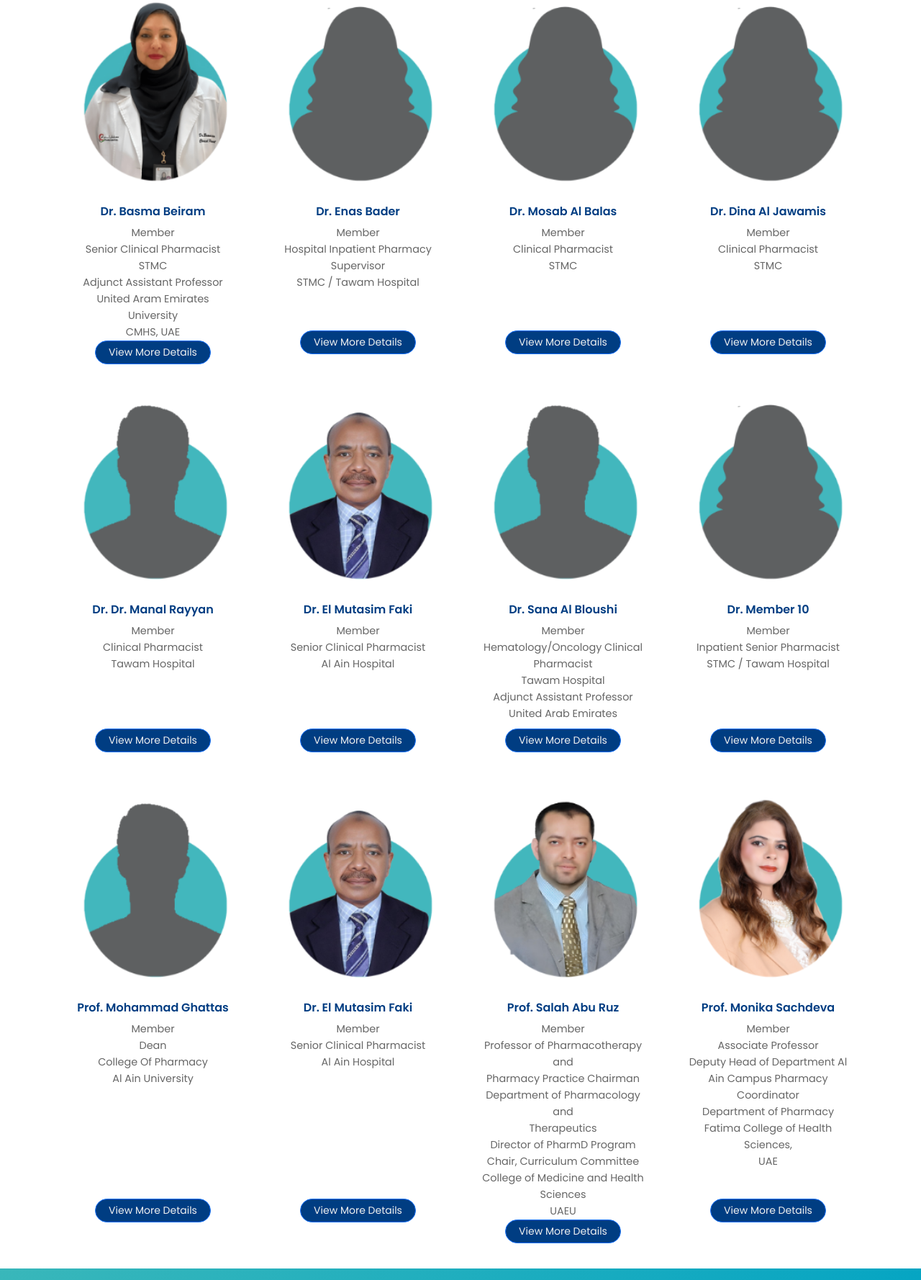
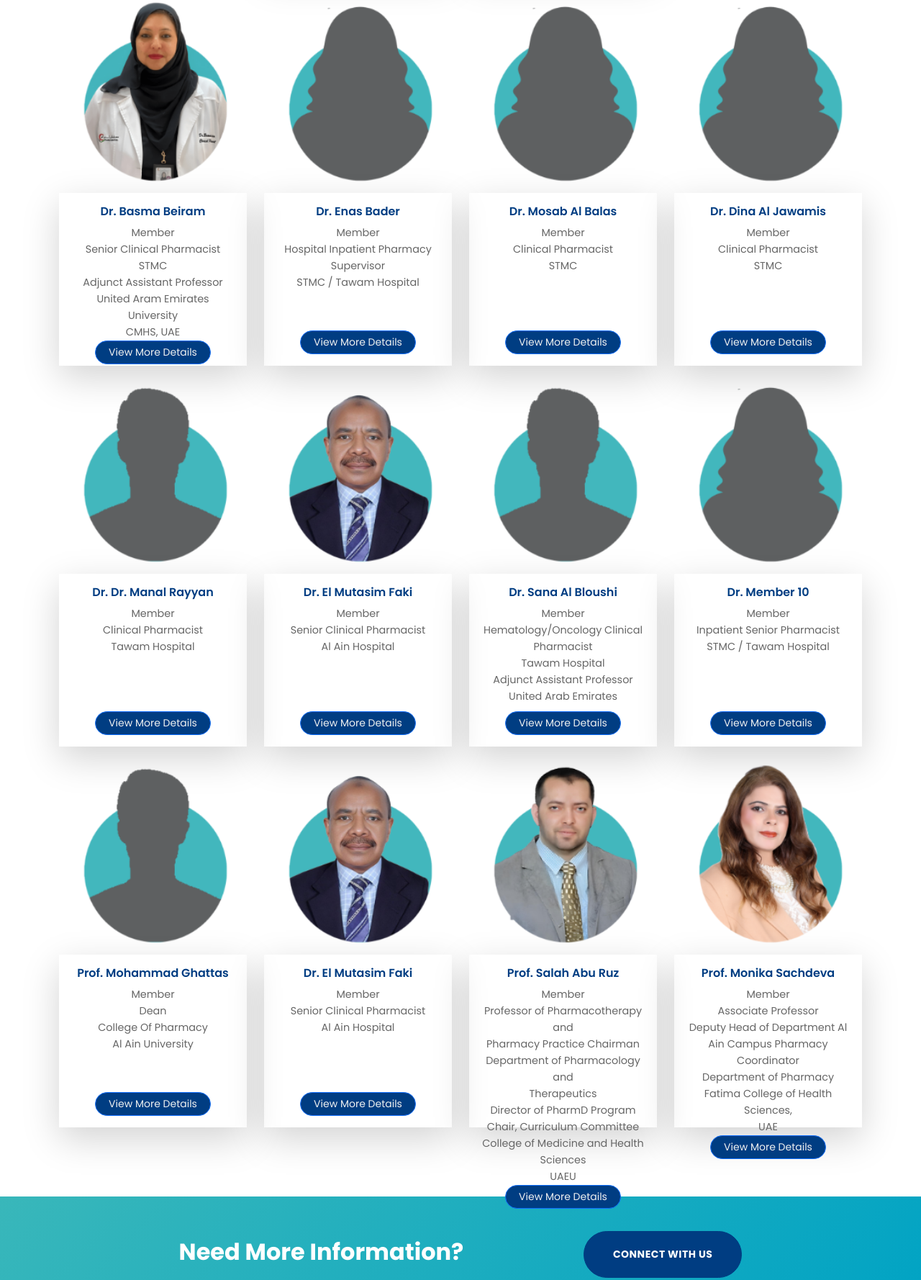
Before and after one commit to BSICTVince/pharmacy-conference, a plain HTML site: page scientific-committee.html in a window 1280 px wide. Shown: the part 778-2556 px from the top of the page at 72% size. Drawn offline with Linux system fonts and the light colour scheme; a web font is replaced by a local one.

```diff
--- a/scientific-committee.html
+++ b/scientific-committee.html
@@ -84,11 +84,11 @@
 
             <!-- Row 1 (2 members) -->
             <div id="row-1" class="row justify-content-center g-4 mb-5 fade-in-up">
-                <div class="col-6 col-md-3">
+                <div id="card-1"  class="col-6 col-md-4 col-lg-3">
                     <div class="card-container">
-                        <div class="card team-card">
+                        <div class="card team-card position-relative">
                             <img src="assets/images/dr-jumana.png" alt="Member 1">
-                            <div class="card-body">
+                            <div class="card-body w-100 shadow-lg border-0">
                                 <div class="card_cotent">
                                     <h2 class="team-name">Dr. Jumana Al Almi</h2>
                                     <p class="team-member">Conference Chair</p>
@@ -101,11 +101,12 @@
                         </div>
                     </div>
                 </div>
-                <div class="col-6 col-md-3">
+
+                <div id="card-2"  class="col-6 col-md-4 col-lg-3">
                     <div class="card-container">
-                        <div class="card team-card">
+                        <div class="card team-card position-relative">
                             <img src="assets/images/dr-lina.png" alt="Member 2">
-                            <div class="card-body">
+                            <div class="card-body w-100 shadow-lg border-0">
                                 <div class="card_cotent">
                                     <h2 class="team-name">Dr. Lina Wahba</h2>
                                     <p class="team-member">Conference Chair</p>
@@ -121,11 +122,12 @@
             </div>
 
             <!-- Row 2 (4 members) -->
-            <div id="row-2" class="row justify-content-center g-4 mb-5 fade-in-up">
-                <div class="col-6 col-md-3">
-                    <div class="card team-card">
+            <div id="row-2" class="row justify-content-center g-4 mb-5">
+
+                <div id="card-3" class="col-6 col-md-4 col-lg-3">
+                    <div class="card team-card position-relative">
                         <img src="assets/images/dr-basma.png" alt="Member 3">
-                        <div class="card-body">
+                        <div class="card-body w-100 shadow-lg border-0">
                             <div class="card_cotent">
                                 <h2 class="team-name">Dr. Basma Beiram</h2>
                                 <p class="team-member">Member</p>
@@ -144,10 +146,10 @@
                         </div>
                     </div>
                 </div>
-                <div class="col-6 col-md-3">
-                    <div class="card team-card">
+                <div id="card-4" class="col-6 col-md-4 col-lg-3">
+                    <div class="card team-card position-relative">
                         <img src="assets/images/dummy-team.png" alt="Member 4">
-                        <div class="card-body">
+                        <div class="card-body w-100 shadow-lg border-0">
                             <div class="card_cotent">
                                 <h2 class="team-name">Dr. Enas Bader</h2>
                                 <p class="team-member">Member</p>
@@ -160,10 +162,10 @@
                         </div>
                     </div>
                 </div>
-                <div class="col-6 col-md-3">
-                    <div class="card team-card">
+                <div id="card-5" class="col-6 col-md-4 col-lg-3">
+                    <div class="card team-card position-relative">
                         <img src="assets/images/dummy-team.png" alt="Member 5">
-                        <div class="card-body">
+                        <div class="card-body w-100 shadow-lg border-0">
                             <div class="card_cotent">
                                 <h2 class="team-name">Dr. Mosab Al Balas</h2>
                                 <p class="team-member">Member</p>
@@ -176,10 +178,10 @@
                         </div>
                     </div>
                 </div>
-                <div class="col-6 col-md-3">
-                    <div class="card team-card">
+                <div id="card-6" class="col-6 col-md-4 col-lg-3">
+                    <div class="card team-card position-relative">
                         <img src="assets/images/dummy-team.png" alt="Member 6">
-                        <div class="card-body">
+                        <div class="card-body w-100 shadow-lg border-0">
                             <div class="card_cotent">
                                 <h2 class="team-name">Dr. Dina Al Jawamis</h2>
                                 <p class="team-member">Member</p>
@@ -192,14 +194,11 @@
                         </div>
                     </div>
                 </div>
-            </div>
 
-            <!-- Row 3 (4 members) -->
-            <div id="row-3" class="row justify-content-center g-4 mb-5 fade-in-up">
-                <div class="col-6 col-md-3">
-                    <div class="card team-card">
+                <div id="card-7" class="col-6 col-md-4 col-lg-3">
+                    <div class="card team-card position-relative">
                         <img src="assets/images/dummy-team-m.png" alt="Member 7">
-                        <div class="card-body">
+                        <div class="card-body w-100 shadow-lg border-0">
                             <div class="card_cotent">
                                 <h2 class="team-name">Dr. Dr. Manal Rayyan</h2>
                                 <p class="team-member">Member</p>
@@ -212,10 +211,10 @@
                         </div>
                     </div>
                 </div>
-                <div class="col-6 col-md-3">
-                    <div class="card team-card">
+                <div id="card-8" class="col-6 col-md-4 col-lg-3">
+                    <div class="card team-card position-relative">
                         <img src="assets/images/drel-mutasim.png" alt="Member 8">
-                        <div class="card-body">
+                        <div class="card-body w-100 shadow-lg border-0">
                             <div class="card_cotent">
                                 <h2 class="team-name">Dr. El Mutasim Faki</h2>
                                 <p class="team-member">Member</p>
@@ -228,10 +227,10 @@
                         </div>
                     </div>
                 </div>
-                <div class="col-6 col-md-3">
-                    <div class="card team-card">
+                <div id="card-9" class="col-6 col-md-4 col-lg-3">
+                    <div class="card team-card position-relative">
                         <img src="assets/images/dummy-team-m.png" alt="Member 9">
-                        <div class="card-body">
+                        <div class="card-body w-100 shadow-lg border-0">
                             <div class="card_cotent">
                                 <h2 class="team-name">Dr. Sana Al Bloushi</h2>
                                 <p class="team-member">Member</p>
@@ -249,10 +248,10 @@
                         </div>
                     </div>
                 </div>
-                <div class="col-6 col-md-3">
-                    <div class="card team-card">
+                <div id="card-10" class="col-6 col-md-4 col-lg-3">
+                    <div class="card team-card position-relative">
                         <img src="assets/images/dummy-team.png" alt="Member 10">
-                        <div class="card-body">
+                        <div class="card-body w-100 shadow-lg border-0">
                             <div class="card_cotent">
                                 <h2 class="team-name">Dr. Member 10</h2>
                                 <p class="team-member">Member</p>
@@ -265,14 +264,11 @@
                         </div>
                     </div>
                 </div>
-            </div>
 
-            <!-- Row 4 (4 members) -->
-            <div id="row-4" class="row justify-content-center g-4 fade-in-up">
-                <div class="col-6 col-md-3">
-                    <div class="card team-card">
+                <div id="card-11" class="col-6 col-md-4 col-lg-3">
+                    <div class="card team-card position-relative">
                         <img src="assets/images/dummy-team-m.png" alt="Member 11">
-                        <div class="card-body">
+                        <div class="card-body w-100 shadow-lg border-0">
                             <div class="card_cotent">
                                 <h2 class="team-name">Prof. Mohammad Ghattas</h2>
                                 <p class="team-member">Member</p>
@@ -288,10 +284,10 @@
                         </div>
                     </div>
                 </div>
-                <div class="col-6 col-md-3">
-                    <div class="card team-card">
+                <div id="card-12" class="col-6 col-md-4 col-lg-3">
+                    <div class="card team-card position-relative">
                         <img src="assets/images/drel-mutasim.png" alt="Member 12">
-                        <div class="card-body">
+                        <div class="card-body w-100 shadow-lg border-0">
 
                             <div class="card_cotent">
                                 <h2 class="team-name">Dr. El Mutasim Faki</h2>
@@ -308,10 +304,10 @@
                         </div>
                     </div>
                 </div>
-                <div class="col-6 col-md-3">
-                    <div class="card team-card">
+                <div id="card-13" class="col-6 col-md-4 col-lg-3">
+                    <div class="card team-card position-relative">
                         <img src="assets/images/prof-sala.png" alt="Member 13">
-                        <div class="card-body">
+                        <div class="card-body w-100 shadow-lg border-0">
                             <div class="card_cotent">
                                 <h2 class="team-name">Prof. Salah Abu Ruz</h2>
                                 <p class="team-member">Member</p>
@@ -336,10 +332,10 @@
                         </div>
                     </div>
                 </div>
-                <div class="col-6 col-md-3">
-                    <div class="card team-card">
+                <div id="card-14" class="col-6 col-md-4 col-lg-3">
+                    <div class="card team-card position-relative">
                         <img src="assets/images/prof-monika.png" alt="Member 14">
-                        <div class="card-body">
+                        <div class="card-body w-100 shadow-lg border-0">
 
                             <div class="card_cotent">
                                 <h2 class="team-name">Prof. Monika Sachdeva</h2>
```
